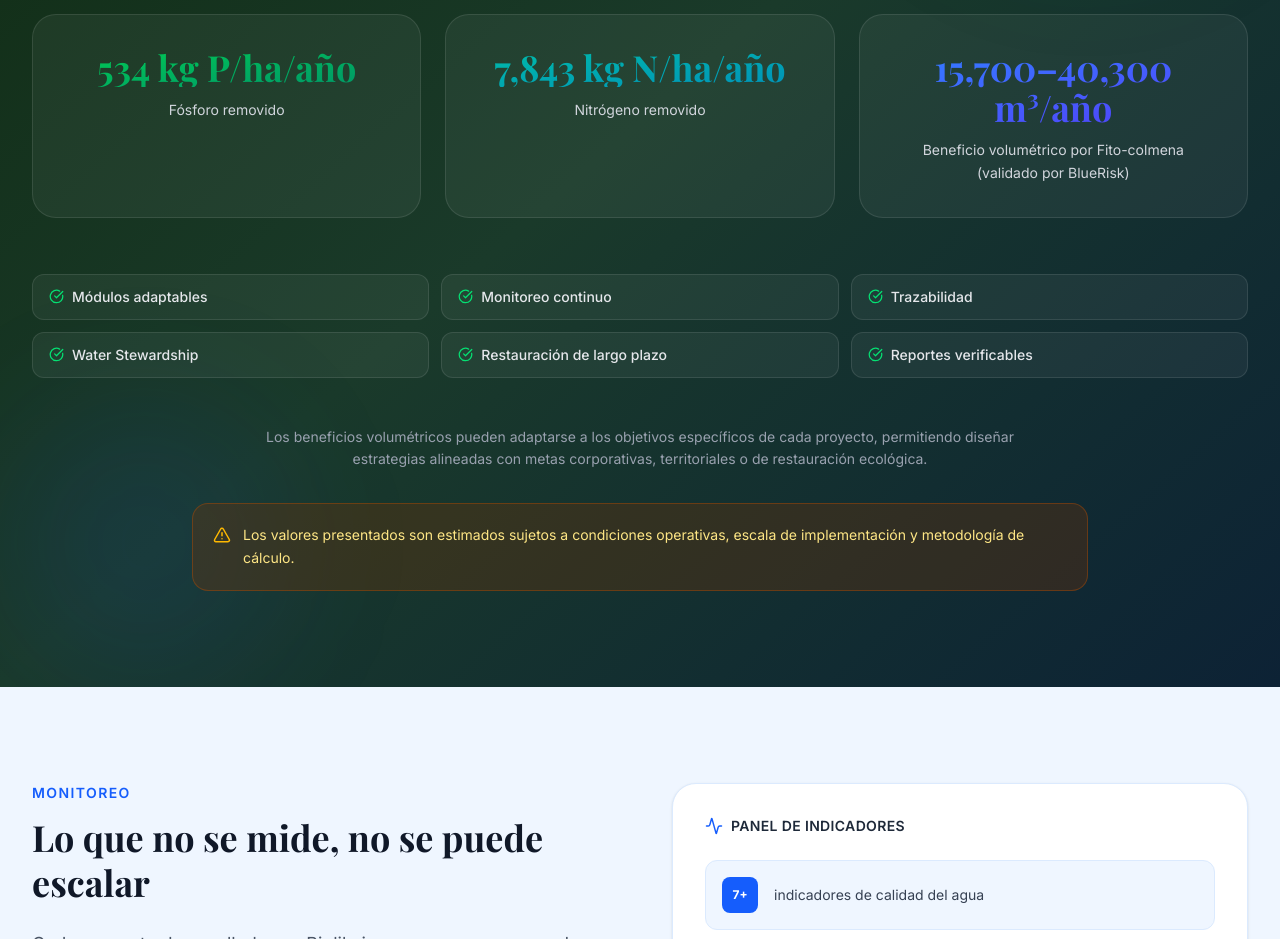
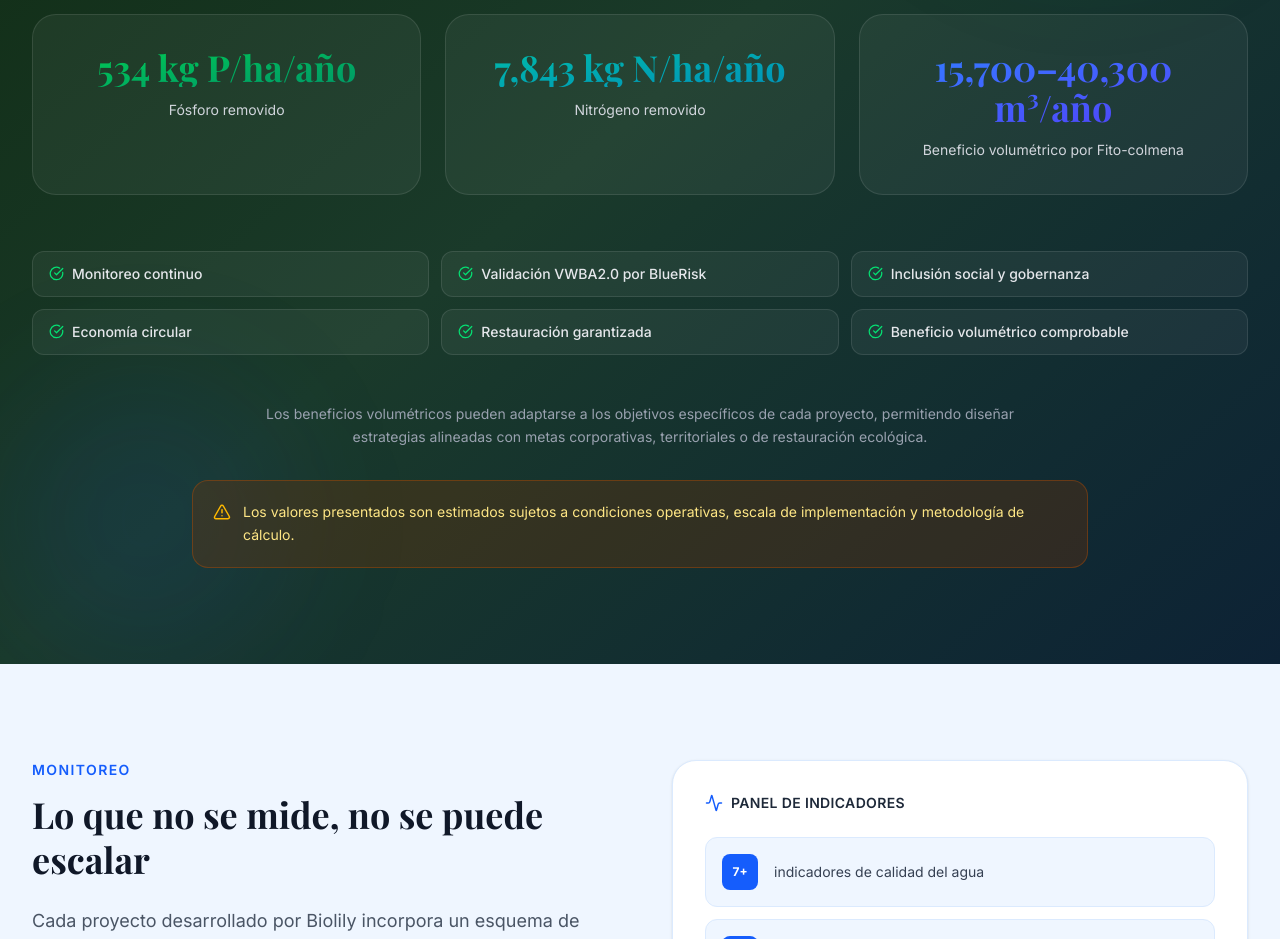
Before and after one commit to ximenaiturriagac/biolily, a Next.js app: page / in a window 1280 px wide. Shown: the part 6120-7059 px from the top of the page. Built offline with nearby package versions, Linux system fonts and the light colour scheme; a web font is replaced by a local one.

Commit message:
Update Eficiencia.tsx

```diff
--- a/src/components/sections/Eficiencia.tsx
+++ b/src/components/sections/Eficiencia.tsx
@@ -13,18 +13,18 @@ const metrics = [
   },
   {
     value: "15,700–40,300 m³/año",
-    label: "Beneficio volumétrico por Fito-colmena (validado por BlueRisk)",
+    label: "Beneficio volumétrico por Fito-colmena",
     color: "from-blue-500 to-indigo-600",
   },
 ];
 
 const benefits = [
-  "Módulos adaptables",
   "Monitoreo continuo",
-  "Trazabilidad",
-  "Water Stewardship",
-  "Restauración de largo plazo",
-  "Reportes verificables",
+  "Validación VWBA2.0 por BlueRisk",
+  "Inclusión social y gobernanza",
+  "Economía circular",
+  "Restauración garantizada",
+  "Beneficio volumétrico comprobable",
 ];
 
 export default function Eficiencia() {
```
